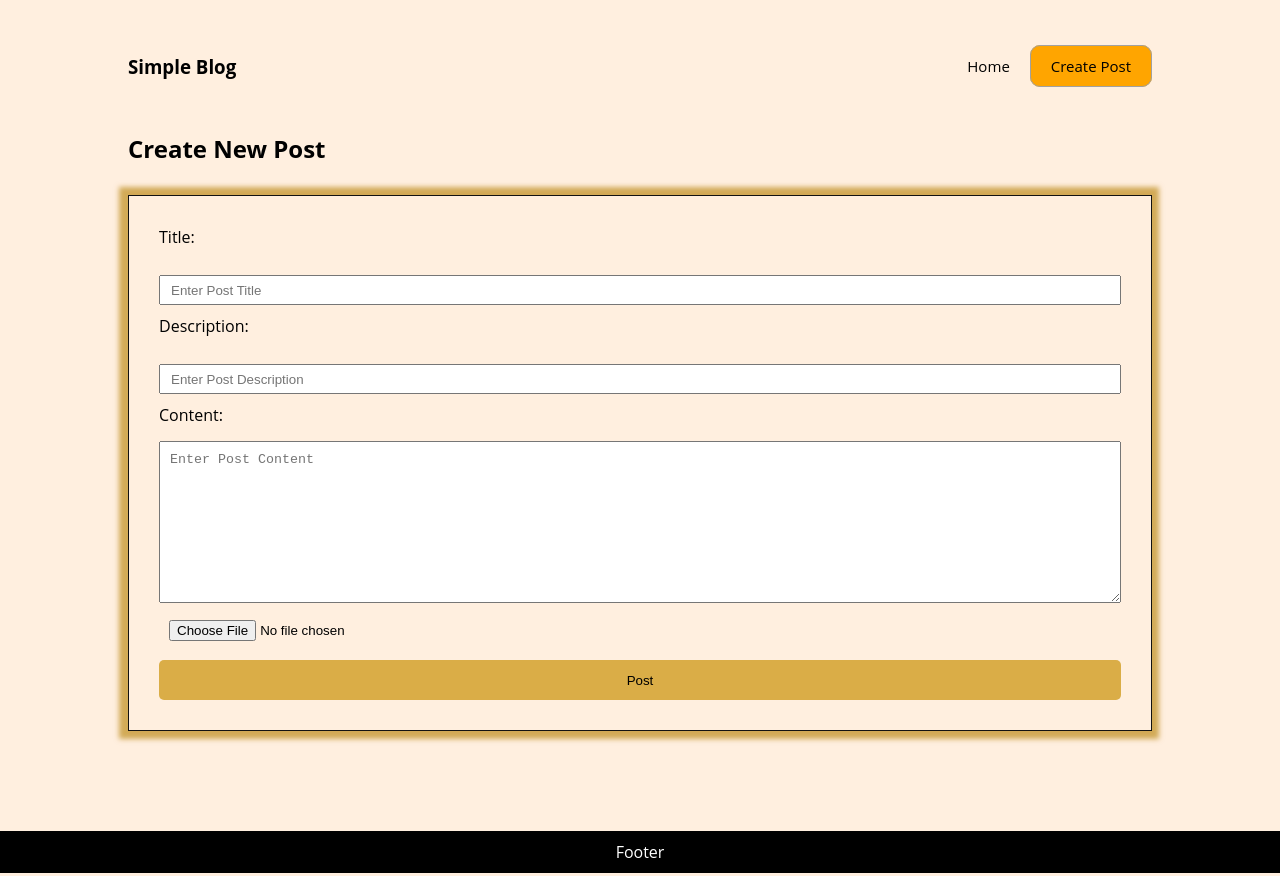
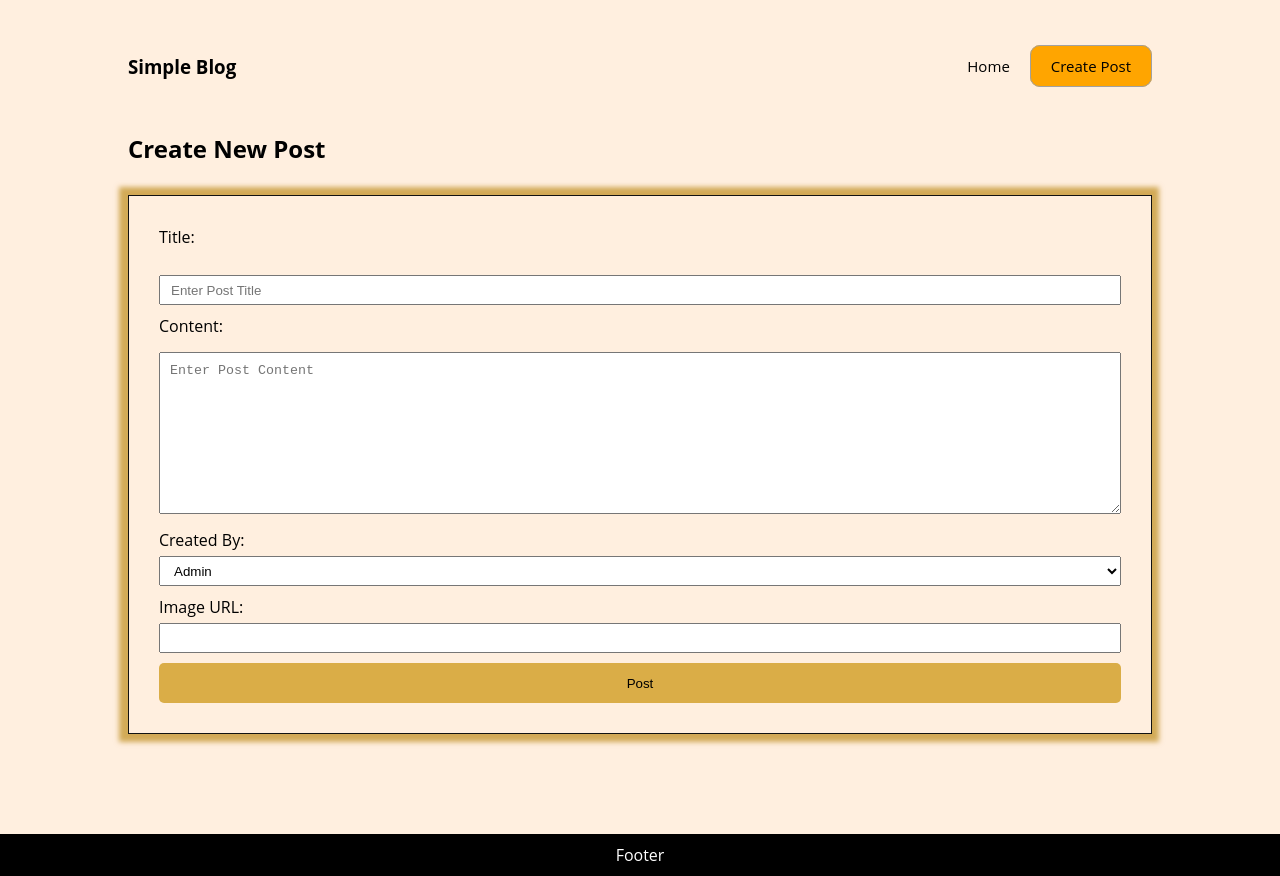
Before and after one commit to yasmin203/ReactSimpleBlog, a React (Create React App) app: page /create in a window 1280 px wide. Built offline with nearby package versions, Linux system fonts and the light colour scheme.

Commit message:
post request and navigate to home

```diff
--- a/data/db.json
+++ b/data/db.json
@@ -20,6 +20,76 @@
       "description": "post description 3 .....",
       "image": "/images/product6.jpg",
       "author": ""
+    },
+    {
+      "title": "nature",
+      "description": "loremkvvddvndvndv",
+      "image": "https://unsplash.com/photos/Ete0zMKPWys",
+      "author": "yasmin",
+      "id": 4
+    },
+    {
+      "title": "nature2",
+      "description": "mddmvkdvk",
+      "image": "https://images.unsplash.com/photo-1519865885898-a54a6f2c7eea?ixlib=rb-1.2.1&ixid=MnwxMjA3fDB8MHxzZWFyY2h8Mnx8c3BsYXNofGVufDB8fDB8fA%3D%3D&auto=format&fit=crop&w=500&q=60",
+      "author": "admin",
+      "id": 5
+    },
+    {
+      "title": "jjjj",
+      "description": " kkkk",
+      "image": "http://localhost:3000/create",
+      "author": "admin",
+      "id": 6
+    },
+    {
+      "title": "l kl",
+      "description": "/lm",
+      "image": "",
+      "author": "yasmin",
+      "id": 7
+    },
+    {
+      "title": "l kl",
+      "description": "/lm",
+      "image": "",
+      "author": "yasmin",
+      "id": 8
+    },
+    {
+      "title": ".mmm",
+      "description": "lklk",
+      "image": "",
+      "author": "admin",
+      "id": 9
+    },
+    {
+      "title": "wssssss",
+      "description": "",
+      "image": "",
+      "author": "admin",
+      "id": 10
+    },
+    {
+      "title": "xxxxxx",
+      "description": "xxxxxxxxxx",
+      "image": "http://localhost:3000/create",
+      "author": "admin",
+      "id": 11
+    },
+    {
+      "title": "new",
+      "description": "newwwwww",
+      "image": "https://unsplash.com/photos/aSkPJWNUufM",
+      "author": "editor",
+      "id": 12
+    },
+    {
+      "title": "km;glet",
+      "description": ";rgkm'rakh",
+      "image": "https://images.unsplash.com/photo-1587231861123-62f150ea2620?ixlib=rb-1.2.1&ixid=MnwxMjA3fDB8MHxwcm9maWxlLXBhZ2V8MXx8fGVufDB8fHx8&auto=format&fit=crop&w=500&q=60",
+      "author": "admin",
+      "id": 13
     }
   ]
 }
--- a/src/components/posts/CreateNewPost.js
+++ b/src/components/posts/CreateNewPost.js
@@ -1,21 +1,81 @@
 import React from 'react'
+import { useState } from "react"
+import useFetch from "../useFetch"
+import { useNavigate } from "react-router-dom"
 
- const CreateNewPost = () => {
+import Post from "./Post"
+
+const CreateNewPost = (props) => {
+  const [title, setTitle] = useState("")
+  const [content, setContent] = useState("")
+  const [creator, setCreator] = useState("admin")
+  const [url, setUrl] = useState("")
+  const [isLoading, setIsLoading] = useState(false)
+  let navigate = useNavigate()
+
+  const handleForm = (e) => {
+    e.preventDefault()
+    //  post request
+    const post = {
+      title,
+      description: content,
+      image: url,
+      author: creator,
+    }
+    fetch("http://localhost:4000/posts", {
+      method: "POST",
+      headers: { "Content-Type": "application/json" },
+      body: JSON.stringify(post),
+    }).then(() => {
+      setIsLoading(true)
+      navigate("/")
+    })
+  }
   return (
     <section>
       <h1>Create New Post</h1>
-      <form>
-        <label htmlFor="Title">Title:</label><br />
-        <input type="text" placeholder="Enter Post Title"/>
-        <label htmlFor="Description">Description:</label><br />
+      <form onSubmit={handleForm}>
+        <label htmlFor='Title'>Title:</label>
+        <br />
+        <input
+          type='text'
+          placeholder='Enter Post Title'
+          value={title}
+          required
+          onChange={(e) => setTitle(e.target.value)}
+        />
+        <label htmlFor='Content'>Content:</label>
 
-        <input type="text" placeholder="Enter Post Description"/>
-        <label htmlFor="Content">Content:</label>
-
-        <textarea cols="25" rows="10" placeholder="Enter Post Content"></textarea>
-        <input type="file" />
-        <button type='submit' value="Submit" >Post</button>
-
+        <textarea
+          cols='25'
+          rows='10'
+          placeholder='Enter Post Content'
+          value={content}
+          onChange={(e) => setContent(e.target.value)}
+        ></textarea>
+        <label htmlFor='by'>Created By:</label>
+        <select
+          id='creator'
+          value={creator}
+          onChange={(e) => setCreator(e.target.value)}
+        >
+          <option value='admin'>Admin</option>
+          <option value='editor'>Editor</option>
+          <option value='yasmin'>Yasmin</option>
+        </select>
+        <label htmlFor='url'>Image URL:</label>
+        <input
+          type='url'
+          value={url}
+          onChange={(e) => setUrl(e.target.value)}
+        />
+        <button
+          type='submit'
+          value='Submit'
+          disabled={isLoading ? true : false}
+        >
+          Post
+        </button>
       </form>
     </section>
   )
--- a/src/components/posts/PostSingle.js
+++ b/src/components/posts/PostSingle.js
@@ -2,6 +2,7 @@ import React from "react";
 import ReactDOM from "react-dom";
 import { useParams } from "react-router-dom";
 import useFetch from "../useFetch"
+
 import styles from "../styles.css"
 
 
--- a/src/components/styles.css
+++ b/src/components/styles.css
@@ -121,7 +121,7 @@ label{
 display:block;
 
 }
-input {
+input,select {
     width:100%;
     height:30px;
     padding-left:10px;
```
Lines whose indentation alone changed are shown as unchanged.
